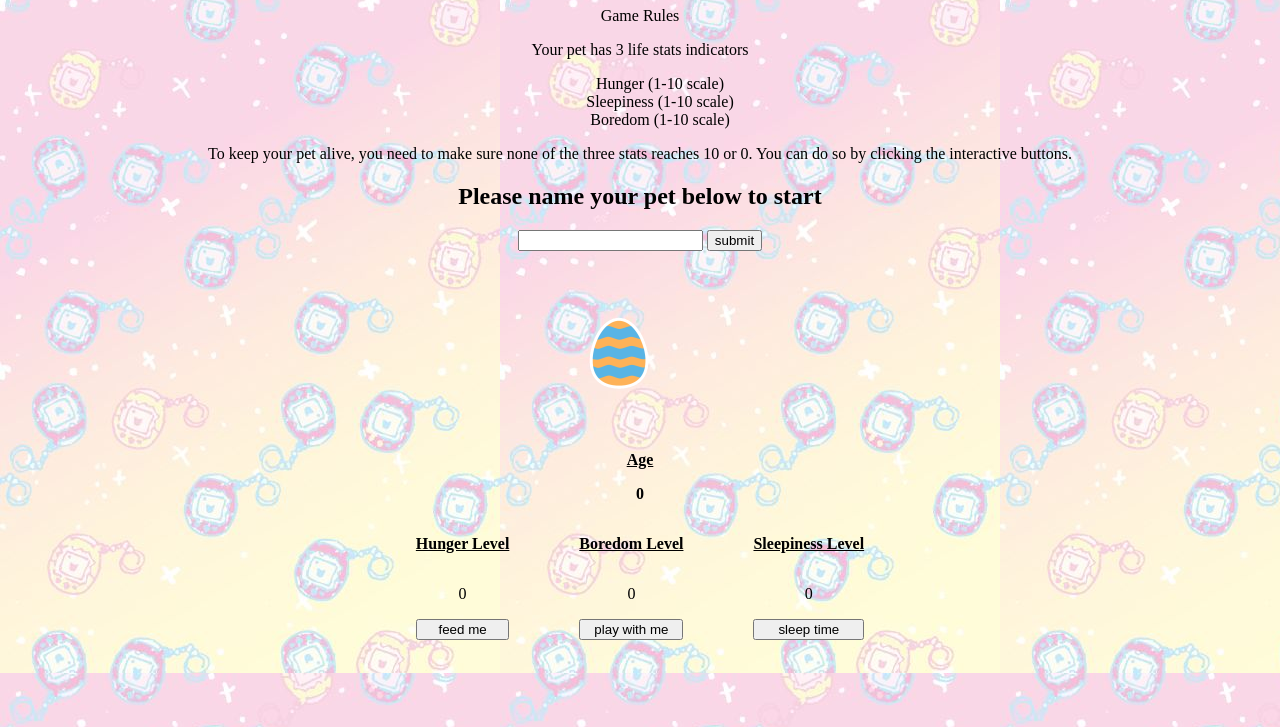
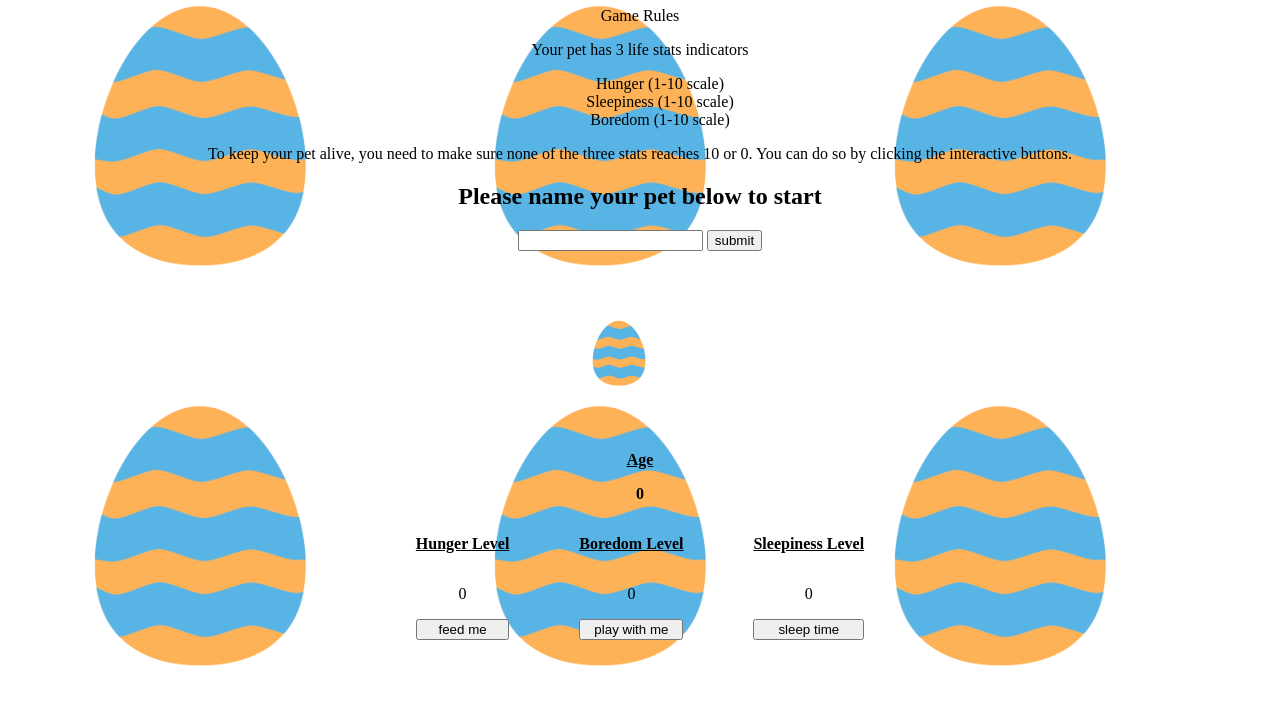
Before and after one commit to apriljsu/Tamagotchi-Mini-Project, a plain HTML site: page index.html in a window 1280 px wide. Shown: the part 73-800 px from the top of the page. Drawn offline with Linux system fonts and the light colour scheme; files whose address does not match are found by name.

Commit message:
change background

```diff
--- a/css/style.css
+++ b/css/style.css
@@ -1,7 +1,7 @@
 body {
   font-family: serif;
   text-align:center;
-  background-image: url("/Users/jiajiasu/Desktop/GA/HW/Tamagotchi-Mini-Project/img/background day.jpeg");
+  background-image: url("/Users/jiajiasu/Desktop/GA/HW/Tamagotchi-Mini-Project/img/egg.gif");
     }
 
 ul{
```
Also changed, not shown: index.html (+1 -1 lines).
